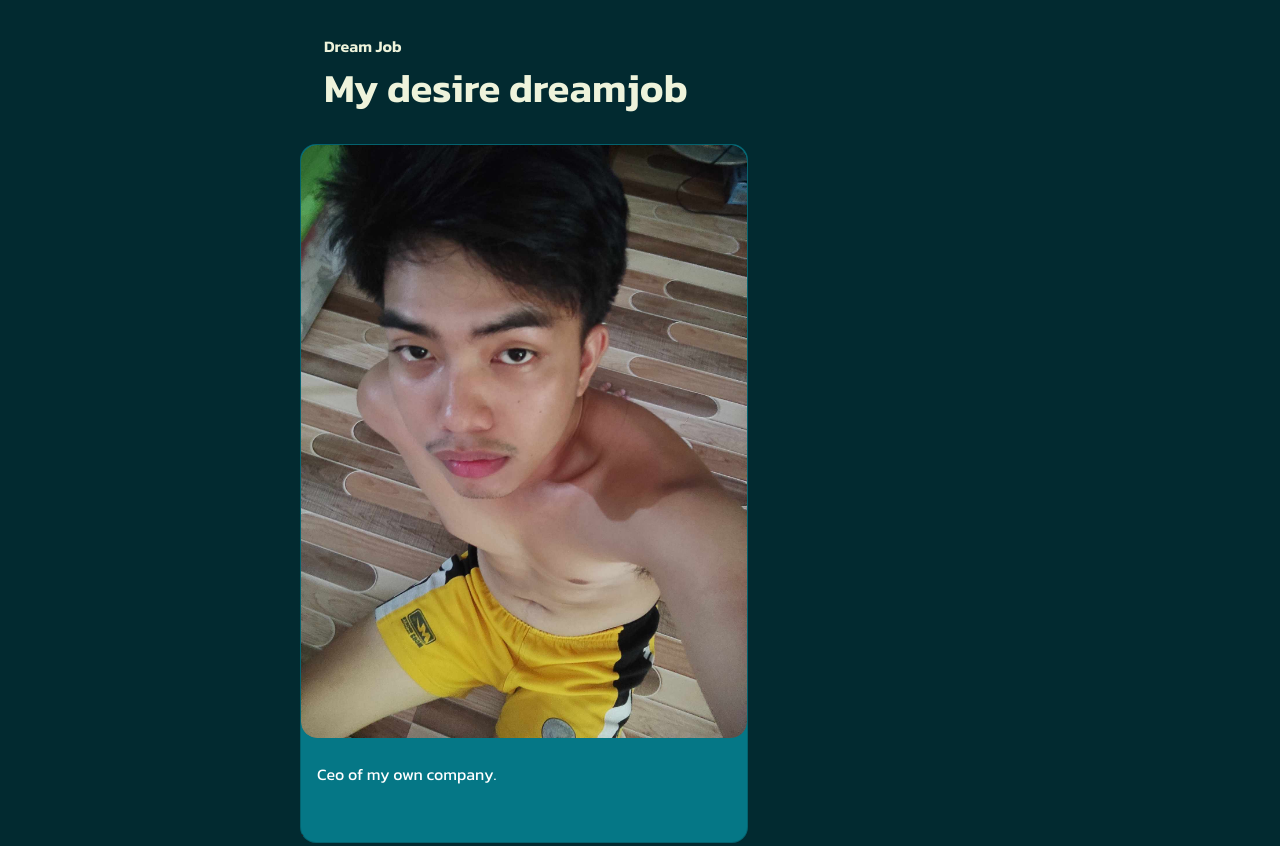
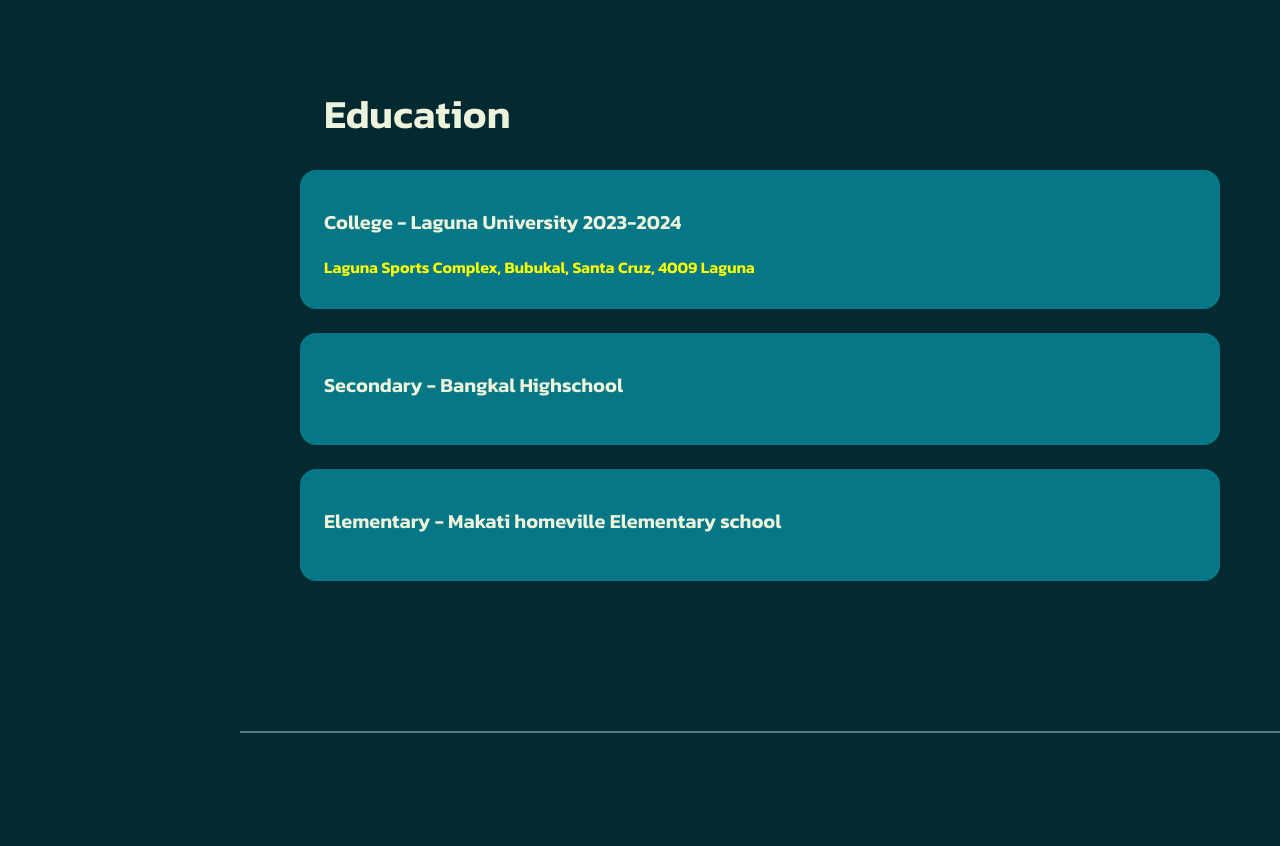
Before and after one commit to akyrespo/KeeneCaesarBalanoyos, a plain HTML site: page index.html in a window 1280 px wide. Shown: the part 2660-3506 px from the top of the page. Drawn offline with Linux system fonts and the light colour scheme; a web font is replaced by a local one.

Commit message:
Update index.html

```diff
--- a/index.html
+++ b/index.html
@@ -177,40 +177,7 @@
 
         </div>
       </section>
-      <section id="dreamjob" class="full-hight px-lg-5">
-        <div class="container gy-4">
-          <div class="row p-4">
-            <div class="col-md-8" data-aos="fade-up">
-              <h6>Dream Job</h6>
-              <h1>My desire dreamjob</h1>
-            </div>
-          </div>
 
-          <div class="row gy-4">
-            <div class="col-md-6 rounded-4" data-aos="fade-up">
-              <div class="card rounded-4 bg-base shadow-effect">
-                <div class="img rounded-4">
-                  <img src="./assets/images/a1a50e50-7832-417a-aba8-a5da95b55361.jfif" class="rounded-4" />
-                </div>
-                <div class="card-content p-3">
-                  <h4></h4>
-                  <p class="text-white">
-                    Ceo of my own company.
-                  </p>
-                  <a href="#" class="custom-link"></a>
-                </div>
-                .
-              </div>
-            </div>
-
-
-
-          </div>
-
-
-
-        </div>
-      </section>
       <!-- //WORK -->
 
       <!-- ABOUT -->
```
